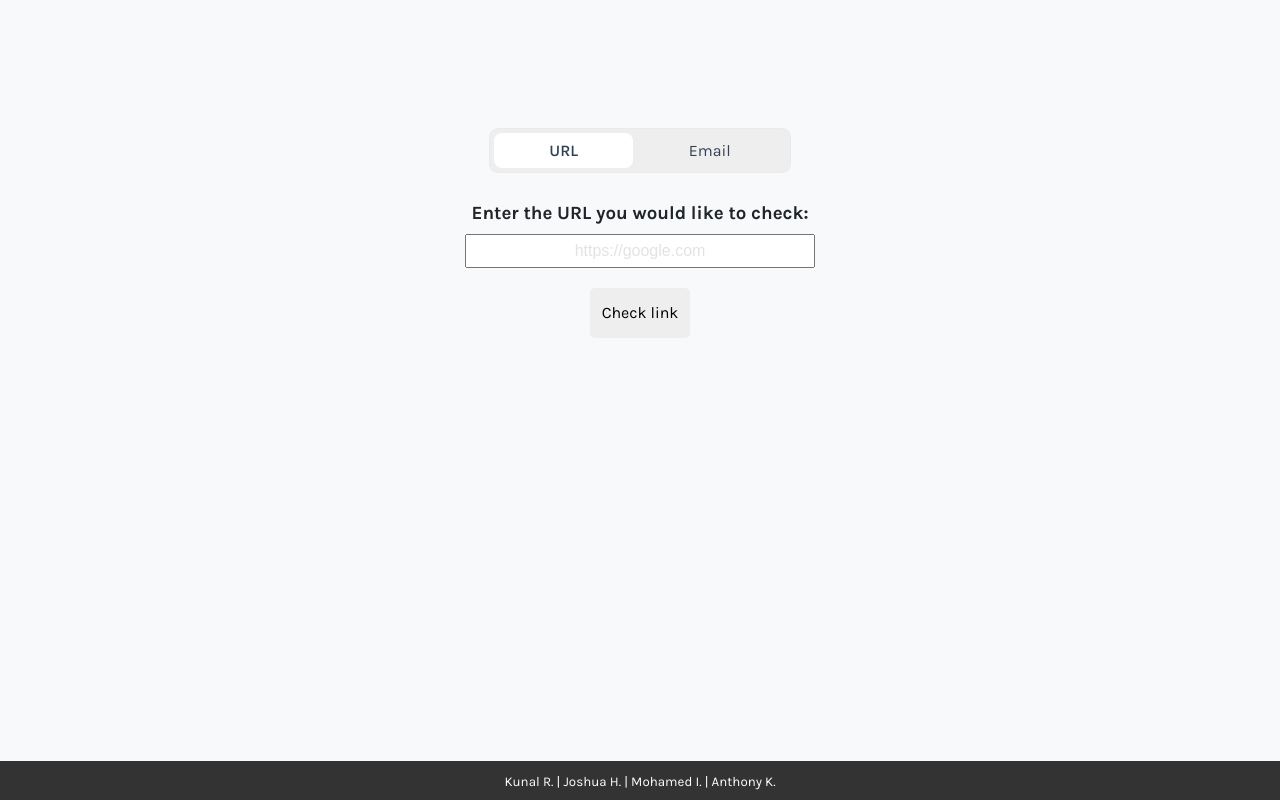
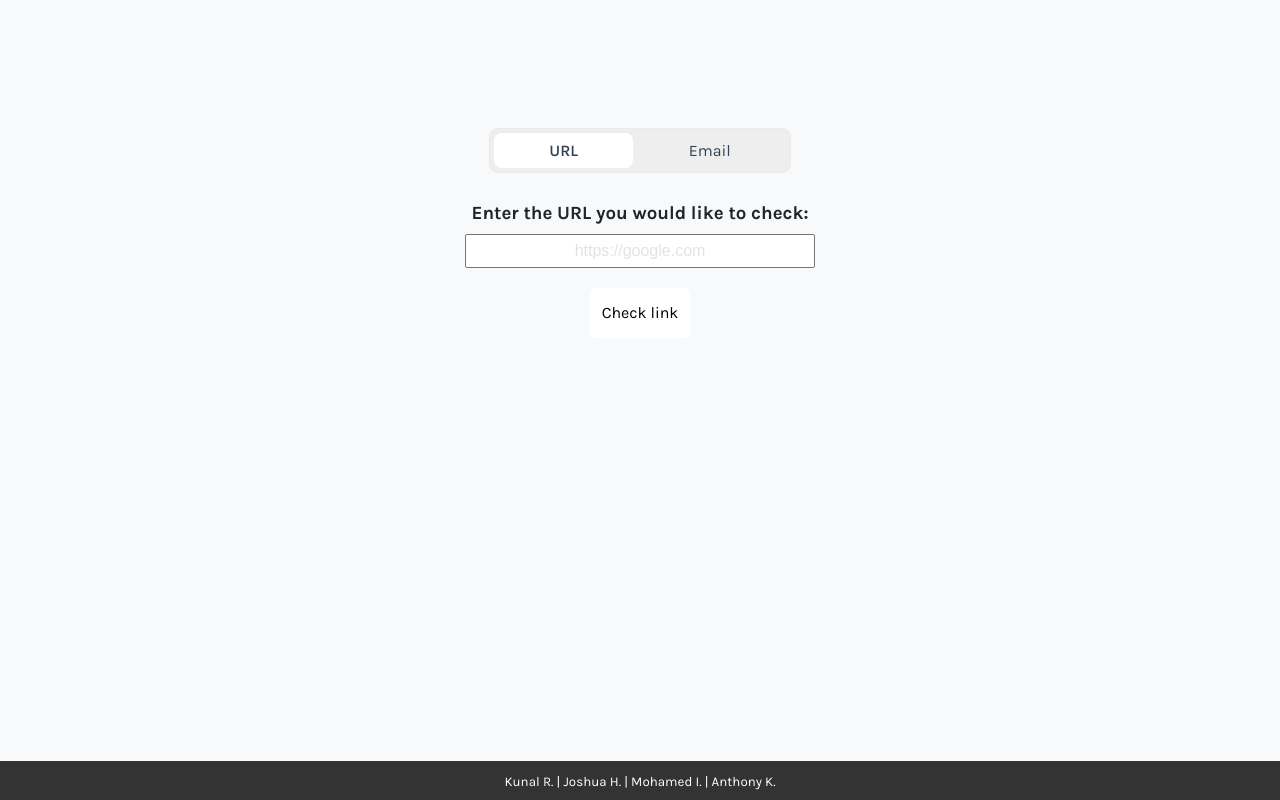
Before and after one commit to joshua-huliganga/mal-shield, a React (Vite) app in the folder frontend/: page / in a window 1280 px wide. Built offline with nearby package versions, Linux system fonts and the light colour scheme.

Commit message:
Update index.css

```diff
--- a/frontend/src/index.css
+++ b/frontend/src/index.css
@@ -157,11 +157,17 @@ button {
 }
 
 .submit-btn {
-  background-color: #EEE;
+  background-color: #fff;
+  border: 2px solid #fff;
   border: none;
   border-radius: 5px;
   width: 100px;
   font-size: 16px;
   height: 50px;
   cursor: pointer;
+  transition: all .15s ease-in-out;
 }
+
+.submit-btn:hover {
+  background-color: #EEE;
+}
```
